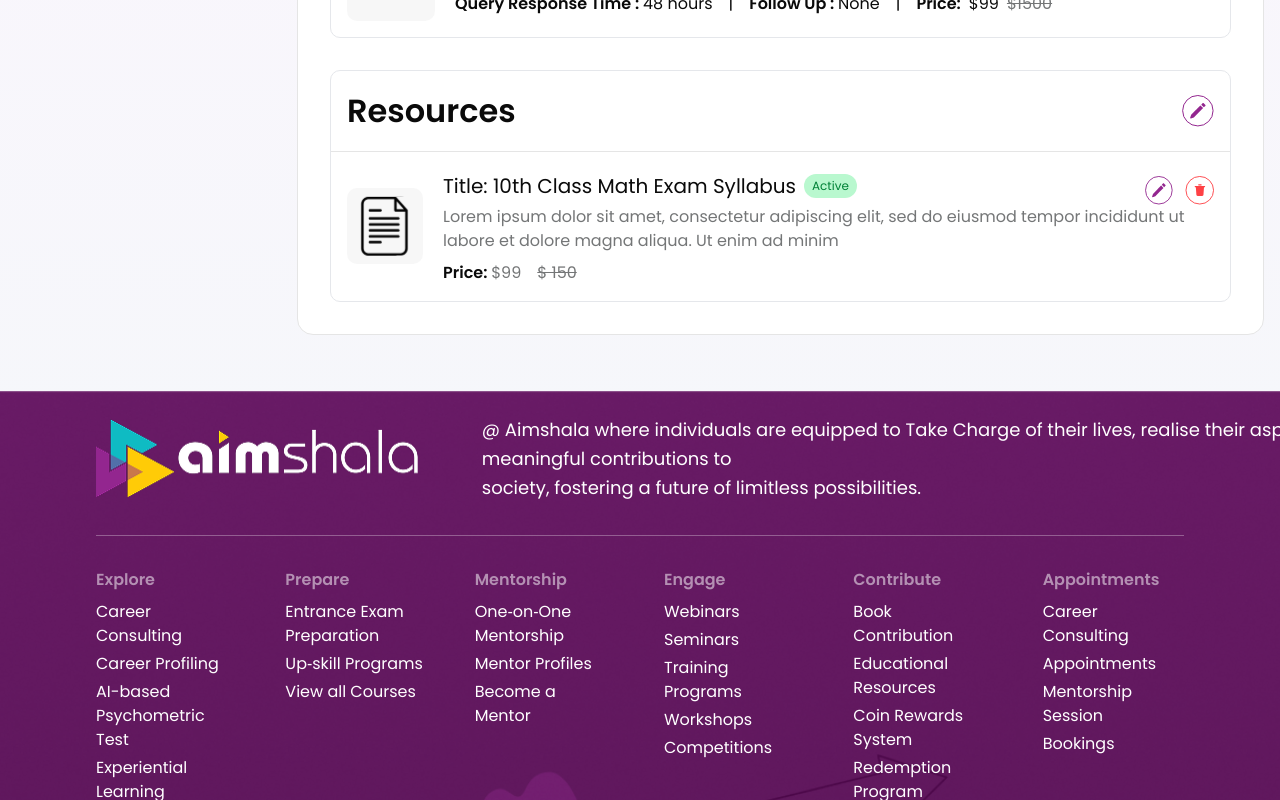
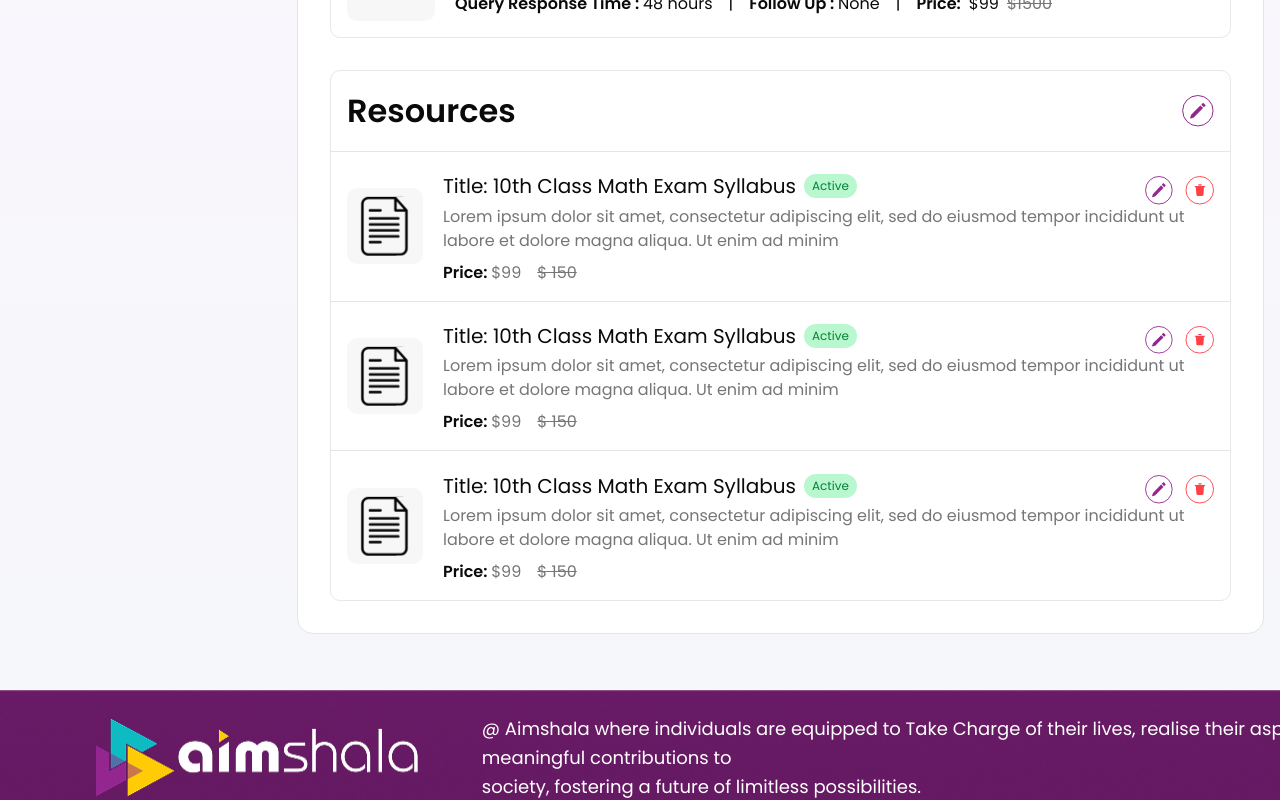
Before and after one commit to sakshiichauhan/Aimshala-, a React (Vite) app: page /consultant/expertise in a window 1280 px wide. Shown: the part 1116-1916 px from the top of the page. Built offline with nearby package versions, Linux system fonts and the light colour scheme; no server answers.

Commit message:
ui-fixes

```diff
--- a/src/components/ui/separator.tsx
+++ b/src/components/ui/separator.tsx
@@ -71,7 +71,7 @@ function Separator({
       className={cn(
         "bg-border shrink-0",
         // horizontal → full width, 1px tall
-        "data-[orientation=horizontal]:h-px data-[orientation=horizontal]:w-full",
+        "data-[orientation=horizontal]:h-px data-[orientation=horizontal]:w-full data-[orientation=horizontal]:border-dotted",
         // vertical → full height, 1px wide
         "data-[orientation=vertical]:h-full data-[orientation=vertical]:w-px",
         className
--- a/src/modules/consultant/components/AppointmentCard.tsx
+++ b/src/modules/consultant/components/AppointmentCard.tsx
@@ -101,16 +101,16 @@ export default function AppointmentCard() {
                             <span className="inline-flex items-center gap-1">
                                 <Clock size={16} /> <span className="text-[14px]">{items.duration}</span>
                             </span>
-                            <Separator orientation="vertical" />
+                            <Separator orientation="vertical"/>
                             <span className="font-semibold text-[14px]">
-                                Price: {items.price}
+                                Price: <span className="font-normal text-[#4D4D4D]">{items.price}</span>
                             </span>
                         </div>
 
                         <div className="flex gap-3 items-center">
                             <img src={items.mentor.profilePic} alt="profile" className="w-12 h-12 rounded-full object-cover" />
                             <div>
-                                <h2 className="text-lg font-bold">{items.mentor.name}</h2>
+                                <h2 className="text-lg font-semibold">{items.mentor.name}</h2>
                                 <p className="text-sm text-gray-500 text-[12px]">{items.mentor.description}</p>
                             </div>
                         </div>
@@ -118,19 +118,19 @@ export default function AppointmentCard() {
                         <div className="w-[300px] h-[2px]  bg-gradient-to-r from-transparent to-[#93268F]/40"></div>
 
                         <div className="text-sm">
-                            <span className="bg-gray-100 py-1 px-2 rounded-md text-[#626262]">
+                            <span className="border border-[#E7E6F080] py-1 px-2 rounded-md text-[#626262] bg-white">
                                 <span className="font-semibold">Career Consulting:</span> {items.consulting}
                             </span>
                         </div>
 
                         <div className="flex items-center gap-2 text-sm text-[#626262]">
                             <Calendar size={16} />
-                            <span>
-                                On <span className="font-semibold">{items.date}</span> at <span className="font-semibold">{items.time}</span>
+                            <span className="text-[#626262]">
+                                On <span className="font-semibold">{items.date}</span> at <span className="font-normal">{items.time}</span>
                             </span>
                         </div>
 
-                        <div className="self-end absolute top-30">
+                        <div className="self-end absolute top-32">
                             <Button className="bg-[#93268F] hover:bg-[#93268F] text-white w-[121px] h-[48px] rounded-[6px] text-[16px]">Join Now</Button>
                         </div>
                     </div>
--- a/src/modules/consultant/components/EventCard.tsx
+++ b/src/modules/consultant/components/EventCard.tsx
@@ -64,7 +64,7 @@ export const EventCard: React.FC<EventCardProps> = ({
             {/* Middle content */}
             <div className="flex-1 flex flex-col justify-between">
                 <div>
-                    <span className="inline-block border border-[#E7E6F080] rounded px-2 py-1 text-[12px]">
+                    <span className="inline-block border border-[#E7E6F080] rounded px-2 py-1 text-[12px] text-[#626262] font-normal">
                         {category}
                     </span>
                     <span className="text-[#93268F] font-medium text-[12px] ml-2">
@@ -95,17 +95,17 @@ export const EventCard: React.FC<EventCardProps> = ({
                     </button>
                 ) : (
                     <div>
-                        <div className="flex gap-2">
+                        <div className="flex gap-1">
                             {[hrs, mins, secs].map((unit, idx) => (
                                 <div
                                     key={idx}
-                                    className="flex flex-col items-center bg-[#F4F4F4] text-[#626262] rounded-[4px] px-1 py-1"
+                                    className="flex flex-col items-center bg-[#F4F4F4] text-[#626262] rounded-[4px] px-1 py-1 font-medium"
                                 >
                                     <span className="text-lg font-medium">{unit}</span>
                                 </div>
                             ))}
                         </div>
-                        <div className="flex justify-center mt-2 text-[12px]">Time Left</div>
+                        <div className="flex justify-center mt-2 text-[12px] text-[#626262] font-medium">Time Left</div>
                     </div>
                 )}
             </div>
--- a/src/modules/consultant/components/SessionRequestCard.tsx
+++ b/src/modules/consultant/components/SessionRequestCard.tsx
@@ -21,22 +21,22 @@ export default function SessionRequestCard() {
                     </span>
                     <Separator orientation="vertical" />
                     <span className="font-semibold text-[14px]">
-                        Price: ₹100
+                        Price: <span className="font-normal text-[#4D4D4D]">₹100</span>
                     </span>
                 </div>
 
                 <div className="flex gap-3 items-center">
                     <img src={profile} alt="profile" className="w-12 h-12 rounded-full object-cover" />
                     <div>
-                        <h2 className="text-lg font-bold">John Doe</h2>
-                        <p className="text-sm text-gray-500 text-[12px]">Electronics communication engineering</p>
+                        <h2 className="text-lg font-semibold">John Doe</h2>
+                        <p className="text-[#787878] text-[12px] font-normal">Electronics communication engineering</p>
                     </div>
                 </div>
 
                 <div className="w-[300px] h-[2px] bg-gradient-to-r from-transparent to-[#93268F]/40"></div>
 
                 <div className="text-sm">
-                    <span className="bg-gray-100 py-1 px-2 rounded-sm text-[#626262]">
+                    <span className="border bg-white py-1 px-2 rounded-sm text-[#626262] border-[#E7E6F080]">
                         <span className="font-semibold">Career Consulting:</span> Goal Setting
                     </span>
                 </div>
@@ -44,11 +44,11 @@ export default function SessionRequestCard() {
                 <div className="flex items-center gap-2 text-sm text-[#626262]">
                     <Calendar size={16} />
                     <span>
-                        On <span className="font-semibold">Sep 20, 2024</span> at <span className="font-semibold">5:00 PM</span>
+                        On <span className="font-semibold">Sep 20, 2024</span> at <span className="font-semibold text-[#626262]">5:00 PM</span>
                     </span>
                 </div>
 
-                <div className="self-end flex flex-col gap-3 absolute top-20">
+                <div className="self-end flex flex-col gap-3 absolute top-22">
                     <Button
                         variant="outline"
                         className="border text-[#22B46E] hover:bg-green-50 w-[108px]"
--- a/src/modules/consultant/pages/SidebarItems/Expertise.tsx
+++ b/src/modules/consultant/pages/SidebarItems/Expertise.tsx
@@ -235,6 +235,64 @@ export default function Expertise() {
                             </div>
                         </div>
                     </div>
+
+                    <div className="border-t p-4 flex items-center gap-5">
+                        <div className="bg-[#D8D8D833] rounded-lg p-2">
+                            <img src={Docs} alt="docs" className="w-15" />
+                        </div>
+                        <div className="flex-1">
+                            <div className="mb-2">
+                                <div className="flex justify-between items-center">
+                                    <div className="flex w-full gap-2 items-center">
+                                        <h1 className="text-[20px]">Title: 10th Class Math Exam Syllabus</h1>
+                                        <ActiveTag />
+                                    </div>
+                                    <div className="flex items-center justify-center gap-3 mt-2">
+                                        <button>
+                                            <img src={Edit} alt="edit" />
+                                        </button>
+                                        <button>
+                                            <img src={Delete} alt="delete" />
+                                        </button>
+                                    </div>
+                                </div>
+                                <h2 className="text-[16px] text-[#747677]">Lorem ipsum dolor sit amet, consectetur adipiscing elit, sed do eiusmod tempor incididunt ut labore et dolore magna aliqua. Ut enim ad minim </h2>
+                            </div>
+                            <div className="flex gap-4 text-[16px]">
+                                <span className="font-semibold">Price: <span className="font-normal text-[#747677]">$99</span></span>
+                                <span className="line-through text-[#747677]"> $ 150</span>
+                            </div>
+                        </div>
+                    </div>
+                    {/* res3 */}
+                    <div className="border-t p-4 flex items-center gap-5">
+                        <div className="bg-[#D8D8D833] rounded-lg p-2">
+                            <img src={Docs} alt="docs" className="w-15" />
+                        </div>
+                        <div className="flex-1">
+                            <div className="mb-2">
+                                <div className="flex justify-between items-center">
+                                    <div className="flex w-full gap-2 items-center">
+                                        <h1 className="text-[20px]">Title: 10th Class Math Exam Syllabus</h1>
+                                        <ActiveTag />
+                                    </div>
+                                    <div className="flex items-center justify-center gap-3 mt-2">
+                                        <button>
+                                            <img src={Edit} alt="edit" />
+                                        </button>
+                                        <button>
+                                            <img src={Delete} alt="delete" />
+                                        </button>
+                                    </div>
+                                </div>
+                                <h2 className="text-[16px] text-[#747677]">Lorem ipsum dolor sit amet, consectetur adipiscing elit, sed do eiusmod tempor incididunt ut labore et dolore magna aliqua. Ut enim ad minim </h2>
+                            </div>
+                            <div className="flex gap-4 text-[16px]">
+                                <span className="font-semibold">Price: <span className="font-normal text-[#747677]">$99</span></span>
+                                <span className="line-through text-[#747677]"> $ 150</span>
+                            </div>
+                        </div>
+                    </div>
                 </div>
             </div>
 
```
Also changed, not shown: src/modules/consultant/pages/SidebarItems/ConsultantDesk.tsx (+11 -8 lines).
